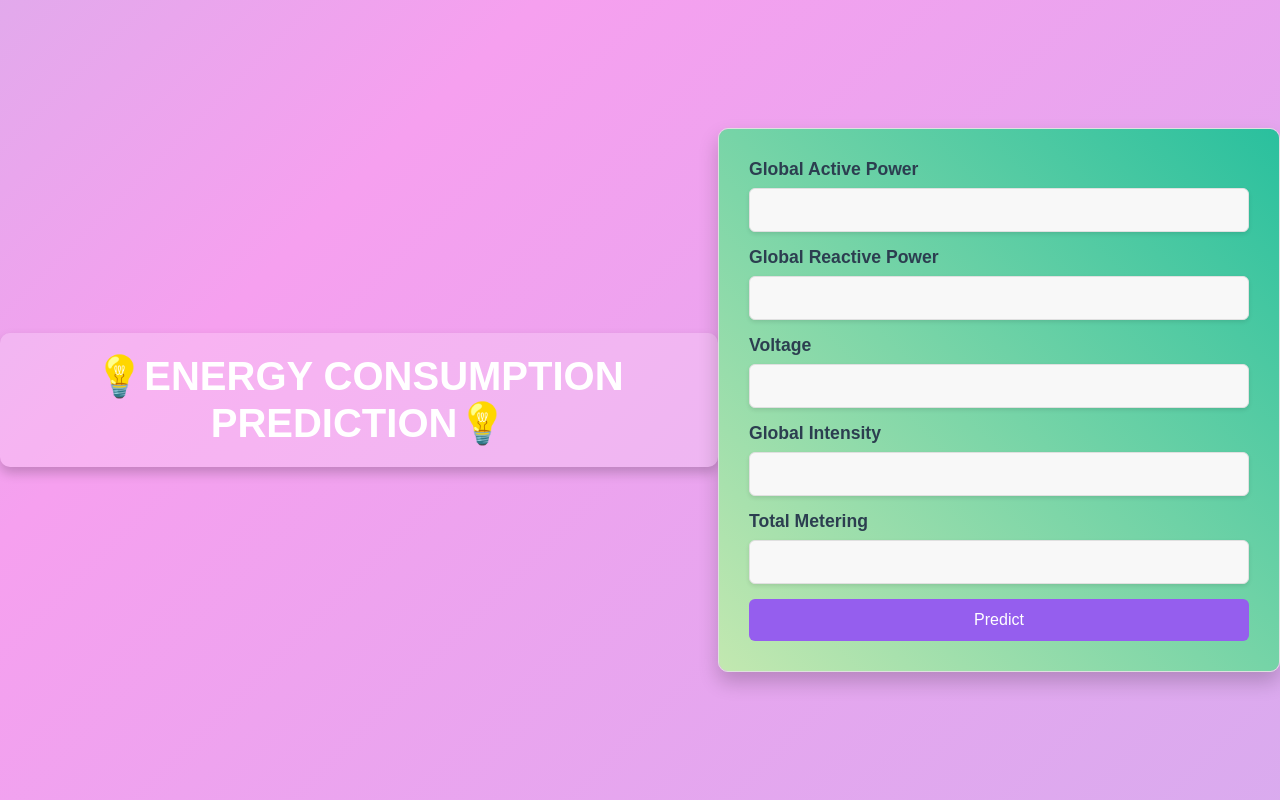
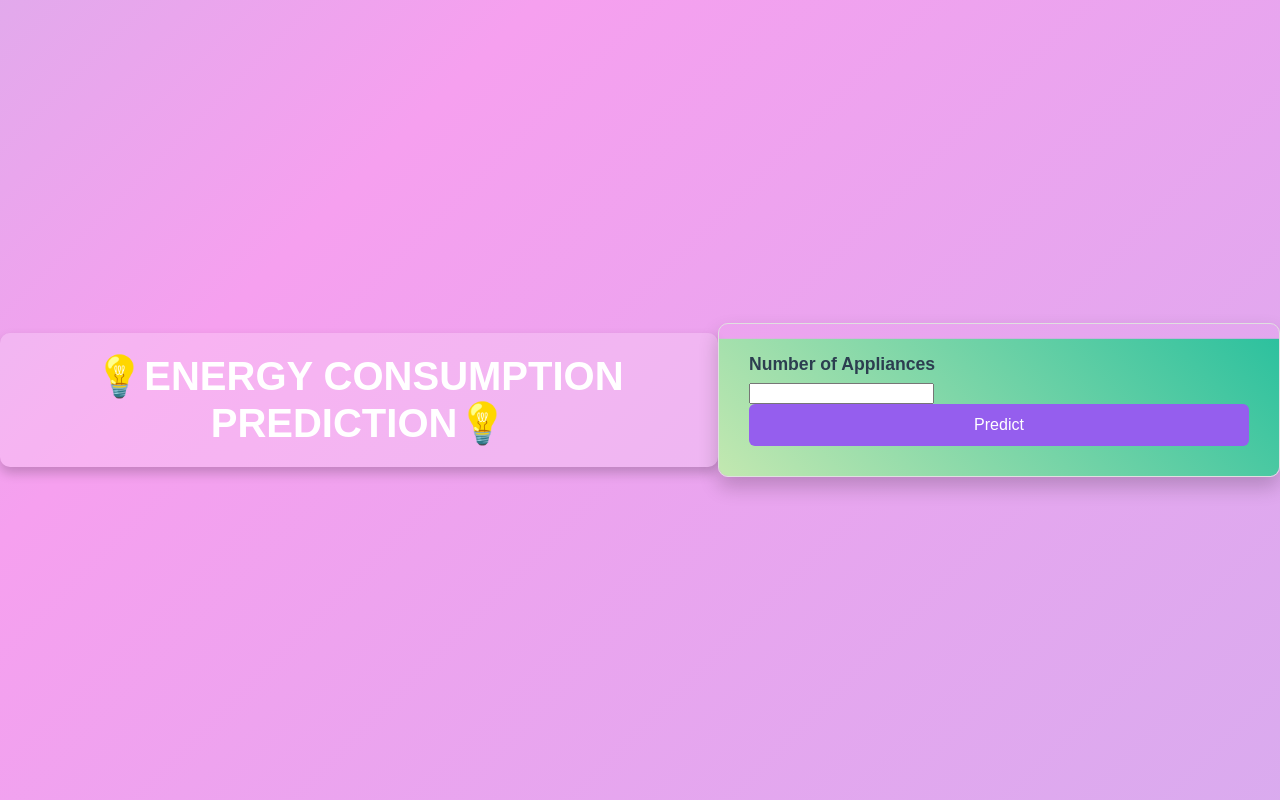
Before and after one commit to projects-65/Watt_sage, a Python web app: template templates/index.html in a window 1280 px wide. Run offline with Jinja, Linux system fonts and the light colour scheme; the template is opened without the code that fills it, so the values that code supplies are empty.

Commit message:
Update index.html

```diff
--- a/templates/index.html
+++ b/templates/index.html
@@ -43,7 +43,6 @@
             max-width: 500px;
             width: 80%;
             padding: 30px;
-            /* Remove background-color property to make it transparent */
             border-radius: 10px;
             box-shadow: 0 10px 20px rgba(0, 0, 0, 0.2);
             transform: translateY(0);
@@ -121,22 +120,41 @@
 <body>
     <h1>💡ENERGY CONSUMPTION PREDICTION💡</h1>
     <form method="post" action="/predict">
-        <label for="Global_active_power">Global Active Power</label>
-        <input type="text" name="Global_active_power" id="Global_active_power" required>
+        <label for="num_appliances">Number of Appliances</label>
+        <input type="number" name="num_appliances" id="num_appliances" min="1" required>
 
-        <label for="Global_reactive_power">Global Reactive Power</label>
-        <input type="text" name="Global_reactive_power" id="Global_reactive_power" required>
-
-        <label for="Voltage">Voltage</label>
-        <input type="text" name="Voltage" id="Voltage" required>
-
-        <label for="Global_intensity">Global Intensity</label>
-        <input type="text" name="Global_intensity" id="Global_intensity" required>
-
-        <label for="Total_metering">Total Metering</label>
-        <input type="text" name="Total_metering" id="Total_metering" required>
+        <div id="appliance-details">
+            <!-- Appliance details will be added dynamically with JavaScript -->
+        </div>
 
         <input type="submit" value="Predict">
     </form>
+
+    <script>
+        document.getElementById('num_appliances').addEventListener('input', function() {
+            const numAppliances = this.value;
+            const applianceDetailsDiv = document.getElementById('appliance-details');
+            applianceDetailsDiv.innerHTML = ''; // Clear previous inputs
+
+            for (let i = 0; i < numAppliances; i++) {
+                applianceDetailsDiv.innerHTML += `
+                    <fieldset>
+                        <legend>Appliance ${i + 1}</legend>
+                        <label for="appliance_name_${i}">Appliance Name:</label>
+                        <input type="text" name="appliance_name_${i}" id="appliance_name_${i}" required>
+
+                        <label for="power_rating_${i}">Power Rating (W):</label>
+                        <input type="number" name="power_rating_${i}" id="power_rating_${i}" required>
+
+                        <label for="num_units_${i}">Number of Units:</label>
+                        <input type="number" name="num_units_${i}" id="num_units_${i}" min="0" required>
+
+                        <label for="usage_hours_${i}">Usage Hours per Day:</label>
+                        <input type="number" name="usage_hours_${i}" id="usage_hours_${i}" min="0" step="0.1" required>
+                    </fieldset>
+                `;
+            }
+        });
+    </script>
 </body>
 </html>
```
